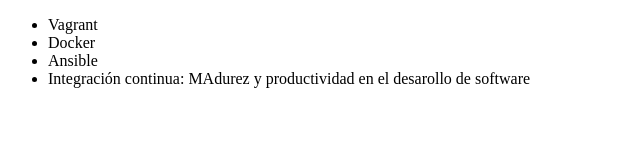
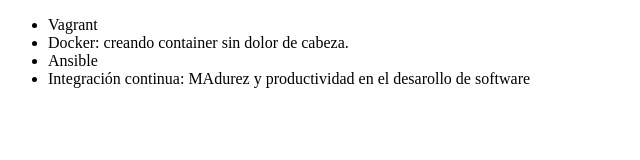
Before and after one commit to TonyTapia/Alura-git, a plain HTML site: page index.html in a window 1280 px wide. Shown: the whole page, without its empty margins (0-640 px from the left). Drawn offline with Linux system fonts and the light colour scheme.

Commit message:
Corrigiendo el nombre del curso Docker

```diff
--- a/index.html
+++ b/index.html
@@ -7,7 +7,7 @@
 	<body>
      		<ul>
          		<li> Vagrant </li>
-         		<li> Docker </li>
+         		<li> Docker: creando container sin dolor de cabeza. </li>
          		<li> Ansible </li>
          		<li> Integración continua: MAdurez y productividad en el desarollo de software </li>
      		</ul>
```
